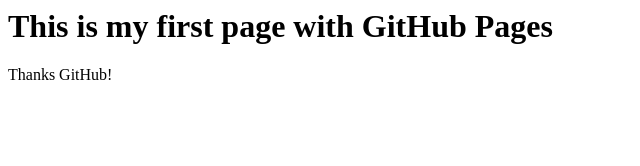
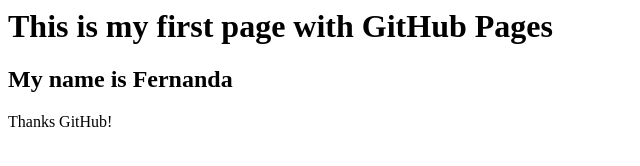
Before and after one commit to ferkobeh/MITFKTest, a plain HTML site: page index.html in a window 1280 px wide. Shown: the whole page, without its empty margins (0-640 px from the left). Drawn offline with Linux system fonts and the light colour scheme.

Commit message:
Update index.html
personalized

```diff
--- a/index.html
+++ b/index.html
@@ -1,4 +1,5 @@
 <html>
 <h1> This is my first page with GitHub Pages </h1>
+<h2> My name is Fernanda </h2>
 <p>Thanks GitHub!</p>
 </html>
```
